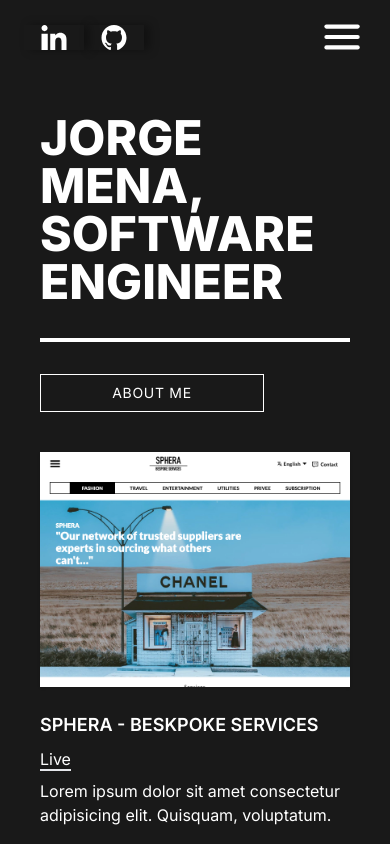
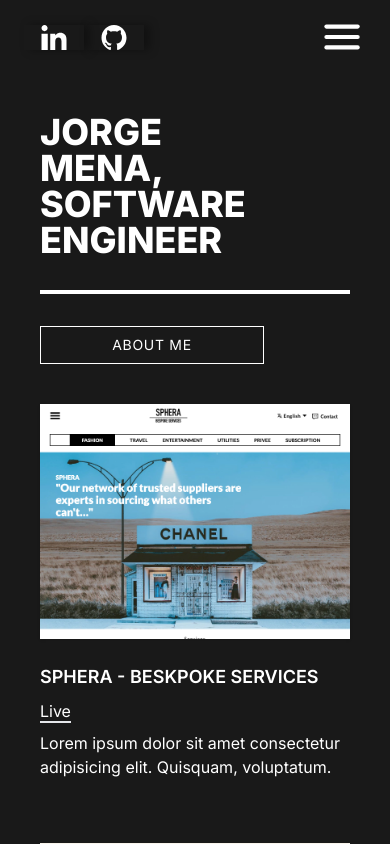
Before and after one commit to aljorgevi/nextjs-ts-portfolio, a Next.js app: page / in a window 390 px wide. Shown: the top 844 px of the page. Built offline with nearby package versions, Linux system fonts and the light colour scheme.

Commit message:
improve mobile animations

```diff
--- a/src/components/Hero.tsx
+++ b/src/components/Hero.tsx
@@ -34,9 +34,8 @@
 					opacity: 1,
 					y: 0,
 					transition: {
-						duration: 0.6,
-						delay: 0.8,
-						ease: 'easeInOut'
+						duration: 0.5,
+						delay: 0.8
 					}
 				}}
 				className={`text-center text-sm cursor-pointer block w-[14rem] border
@@ -83,14 +82,27 @@
 }
 
 const MobileTitle = () => (
-	<div className='md:hidden'>
-		<div className='text-5xl overflow-hidden font-extrabold leading-none uppercase'>
+	<m.div
+		className='md:hidden'
+		initial={{
+			opacity: 0
+		}}
+		animate={{
+			opacity: 1,
+
+			transition: {
+				duration: 0.5,
+				delay: 0.6
+			}
+		}}
+	>
+		<div className='text-4xl xsm:text-5xl overflow-hidden font-extrabold leading-none uppercase'>
 			<p>Jorge</p>
 			<p>Mena, </p>
 			<p>Software</p>
 			<p>Engineer</p>
 		</div>
-	</div>
+	</m.div>
 )
 
 const DesktopTitle = () => (
--- a/src/components/TopNavbar.tsx
+++ b/src/components/TopNavbar.tsx
@@ -162,21 +162,63 @@
 	<nav>
 		<div className='md:hidden flex justify-between items-center px-6 py-3'>
 			<ul className='flex'>
-				<li className='shadow-3xl '>
+				<m.li
+					className='shadow-3xl '
+					initial={{
+						opacity: 0,
+						y: -50
+					}}
+					animate={{
+						opacity: 1,
+						y: 0,
+						transition: {
+							duration: 0.5
+						}
+					}}
+				>
 					<a href='#'>
 						<LinkedinIcon width={60} height={25} />
 					</a>
-				</li>
-				<li className='shadow-3xl'>
+				</m.li>
+				<m.li
+					className='shadow-3xl'
+					initial={{
+						opacity: 0,
+						y: -50
+					}}
+					animate={{
+						opacity: 1,
+						y: 0,
+						transition: {
+							duration: 0.5,
+							delay: 0.2
+						}
+					}}
+				>
 					<a href='#'>
 						<GithubIcon className='' width={60} height={25} />
 					</a>
-				</li>
+				</m.li>
 			</ul>
 
-			<button className='cursor-pointer' onClick={showSidebarHandler}>
+			<m.button
+				initial={{
+					opacity: 0,
+					y: -50
+				}}
+				animate={{
+					opacity: 1,
+					y: 0,
+					transition: {
+						duration: 0.5,
+						delay: 0.4
+					}
+				}}
+				className='cursor-pointer'
+				onClick={showSidebarHandler}
+			>
 				<Burger />
-			</button>
+			</m.button>
 		</div>
 
 		<AnimatePresence>
--- a/tailwind.config.js
+++ b/tailwind.config.js
@@ -6,6 +6,10 @@
 		'./src/app/**/*.{js,ts,jsx,tsx,mdx}'
 	],
 	theme: {
+		screens: {
+			...require('tailwindcss/defaultConfig').theme.screens,
+			xsm: '420px'
+		},
 		extend: {
 			backgroundImage: {
 				'gradient-radial': 'radial-gradient(var(--tw-gradient-stops))',
```
